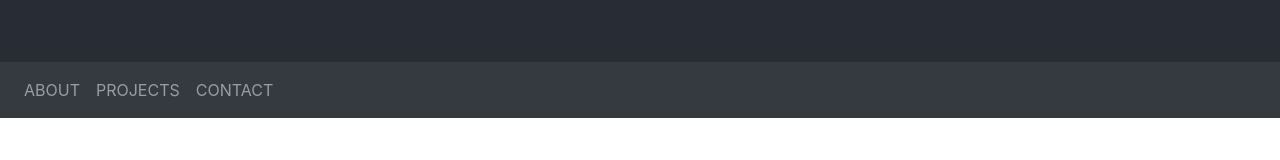
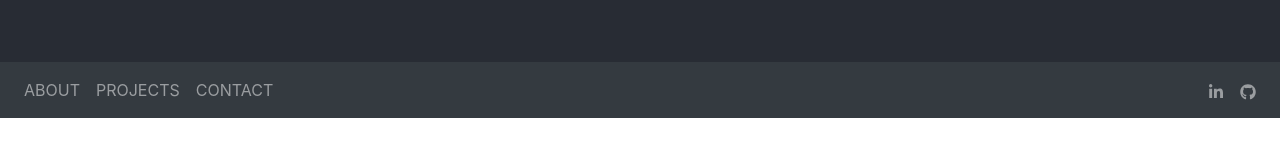
Before and after one commit to JasonGodmere/Portfolio-Website, a React (Create React App) app in the folder frontend/: page / in a window 1280 px wide. Shown: the part 198-358 px from the top of the page. Built offline with nearby package versions, Linux system fonts and the light colour scheme.

Commit message:
added react-icons, linkedin and github from font awesome to the right side of navbar. They still toggle with the rest of the menu, need to fix that.

```diff
--- a/frontend/package.json
+++ b/frontend/package.json
@@ -15,6 +15,7 @@
     "react-bootstrap": "^1.4.0",
     "react-chartjs-2": "^2.10.0",
     "react-dom": "^16.13.1",
+    "react-icons": "^4.2.0",
     "react-scripts": "^4.0.1"
   },
   "scripts": {
--- a/frontend/src/App.css
+++ b/frontend/src/App.css
@@ -50,3 +50,8 @@
 	border-right: 50vw solid transparent;
 	border-top: 5em solid #f5f5f5;
 }
+
+
+.nav-icon {
+  float: right;
+}
--- a/frontend/src/App.js
+++ b/frontend/src/App.js
@@ -1,10 +1,12 @@
 import React, { Component } from 'react';
-import { Navbar, Nav, NavDropdown, Form, FormControl, Button } from 'react-bootstrap';
+import { FaLinkedinIn, FaGithub } from 'react-icons/fa';
+import { Navbar, Nav, NavDropdown, Form, FormControl, Button, NavLink } from 'react-bootstrap';
 import 'bootstrap/dist/css/bootstrap.min.css';
 import './App.css';
 import About from './components/portfolio/About';
 import Projects from './components/portfolio/Projects';
 import Contact from './components/portfolio/Contact';
+import NavbarCollapse from 'react-bootstrap/esm/NavbarCollapse';
 
 class App extends Component {
   state = {
@@ -42,12 +44,17 @@ class App extends Component {
         </header>
         <Navbar sticky="top" variant="dark" bg="dark" expand="lg">
           {/*<Navbar.Brand href="#home">React-Bootstrap</Navbar.Brand>*/}
-          <Navbar.Toggle aria-controls="basic-navbar-nav" />
           <Navbar.Collapse id="basic-navbar-nav">
             <Nav className="mr-auto">
               <Nav.Link href="#about">ABOUT</Nav.Link>
               <Nav.Link href="#projects">PROJECTS</Nav.Link>
               <Nav.Link href="#contact">CONTACT</Nav.Link>
+            </Nav>
+            <Nav>
+              <Nav.Link href="https://www.linkedin.com/in/jason-godmere-6217a3166/">
+                <FaLinkedinIn /></Nav.Link>
+              <Nav.Link href="https://github.com/JasonGodmere">
+                <FaGithub /></Nav.Link>
             </Nav>
           </Navbar.Collapse>
         </Navbar>
```
Also changed, not shown: 2 other files (tests, documents, lock files or other folders).
